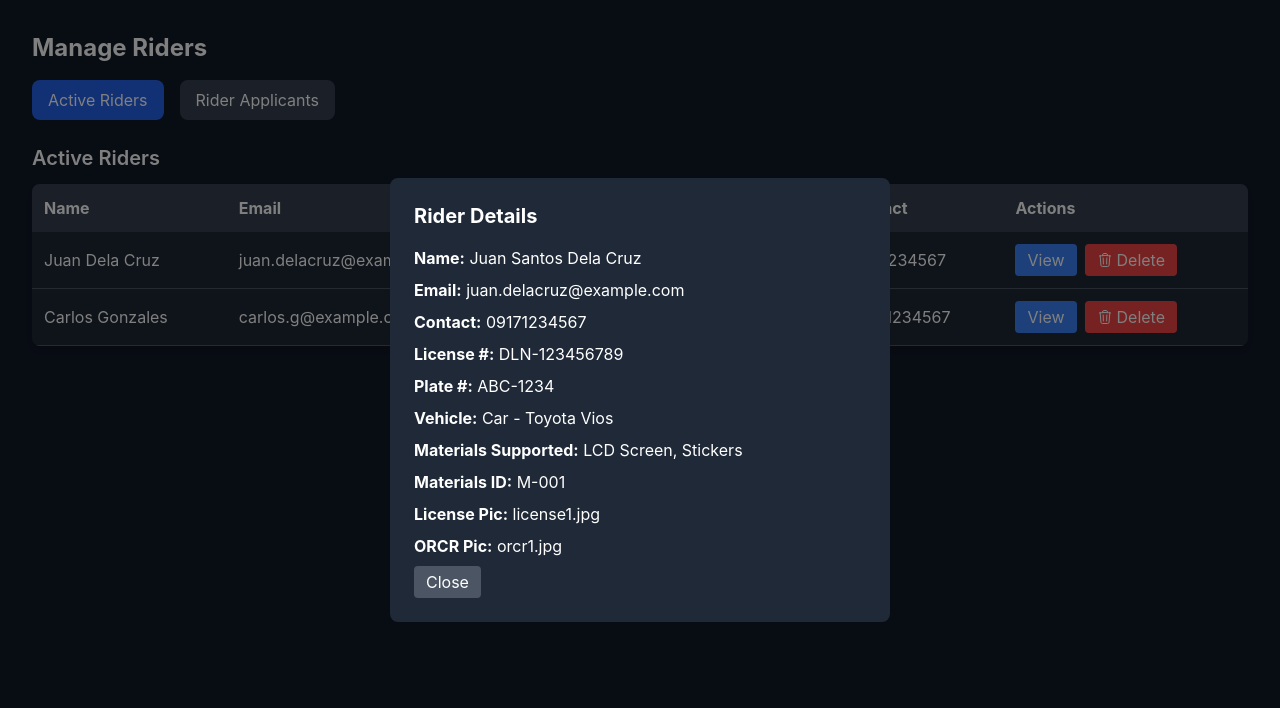
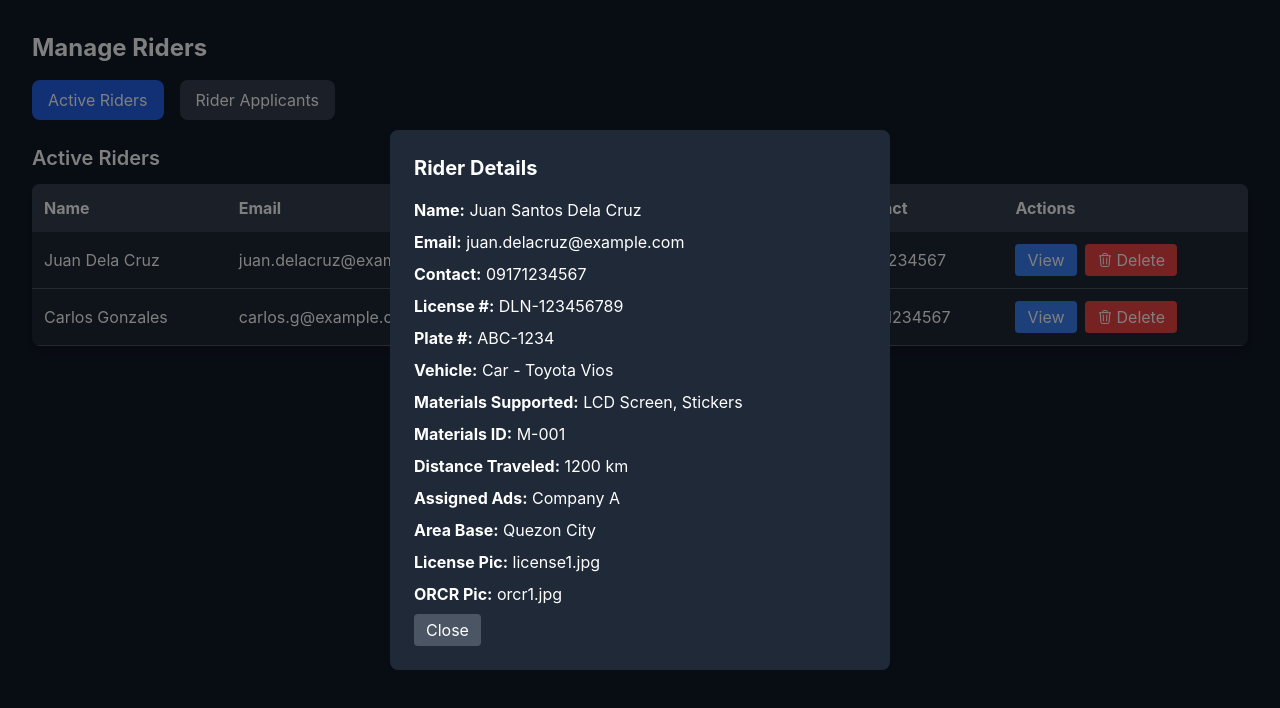
Before and after one commit to lracnaelg/Ads2Go-Client, a React (Create React App) app: page /admin/riders in a window 1280 px wide. Both pictures are taken after a click on the element "Juan Dela Cruz". Shown: the top 708 px of the page. Built offline with nearby package versions, Linux system fonts and the light colour scheme.

Commit message:
Added Rider Details (Admin Side)

```diff
--- a/package.json
+++ b/package.json
@@ -7,7 +7,6 @@
     "@heroicons/react": "^2.0.18",
     "@types/react": "^18.2.45",
     "@types/react-dom": "^18.2.18",
-    "cross-env": "^7.0.3",
     "graphql": "^16.11.0",
     "jwt-decode": "^4.0.0",
     "lucide-react": "^0.508.0",
@@ -48,6 +47,7 @@
     "@types/jwt-decode": "^3.1.0",
     "@types/node": "^20.10.5",
     "autoprefixer": "^10.4.16",
+    "cross-env": "^7.0.3",
     "postcss": "^8.4.32",
     "tailwindcss": "^3.4.0"
   },
--- a/src/pages/ADMIN/ManageRiders.tsx
+++ b/src/pages/ADMIN/ManageRiders.tsx
@@ -18,6 +18,9 @@ interface Rider {
   materialsSupported: string;
   materialsID: string;
   status: 'Active' | 'Applicant';
+  distanceTraveled: number;
+  assignedAds: string;
+  areaBase: string;
 }
 
 const mockRiders: Rider[] = [
@@ -38,6 +41,9 @@ const mockRiders: Rider[] = [
     materialsSupported: 'LCD Screen, Stickers',
     materialsID: 'M-001',
     status: 'Active',
+    distanceTraveled: 1200,
+    assignedAds: 'Company A',
+    areaBase: 'Quezon City',
   },
   {
     id: 'R2',
@@ -56,6 +62,9 @@ const mockRiders: Rider[] = [
     materialsSupported: 'Posters, LCD Screen',
     materialsID: 'M-002',
     status: 'Applicant',
+    distanceTraveled: 500,
+    assignedAds: 'Company B',
+    areaBase: 'Makati City',
   },
   {
     id: 'R3',
@@ -74,6 +83,9 @@ const mockRiders: Rider[] = [
     materialsSupported: 'LCD Screen',
     materialsID: 'M-003',
     status: 'Active',
+    distanceTraveled: 800,
+    assignedAds: 'Company C',
+    areaBase: 'Taguig City',
   },
 ];
 
@@ -156,7 +168,6 @@ const ManageRider: React.FC = () => {
     <div className="p-8 bg-gray-900 min-h-screen text-white">
       <h1 className="text-2xl font-bold mb-4">Manage Riders</h1>
 
-      {/* Navbar for Tabs */}
       <div className="mb-6 flex space-x-4">
         <button
           onClick={() => setActiveTab('active')}
@@ -172,7 +183,6 @@ const ManageRider: React.FC = () => {
         </button>
       </div>
 
-      {/* Render Table Based on Active Tab */}
       {activeTab === 'active' && renderRiderTable('Active Riders', activeRiders)}
       {activeTab === 'applicants' && renderRiderTable('Rider Applicants', applicants, true)}
 
@@ -188,6 +198,9 @@ const ManageRider: React.FC = () => {
             <p><strong>Vehicle:</strong> {selectedRider.vehicleType} - {selectedRider.vehicleModel}</p>
             <p><strong>Materials Supported:</strong> {selectedRider.materialsSupported}</p>
             <p><strong>Materials ID:</strong> {selectedRider.materialsID}</p>
+            <p><strong>Distance Traveled:</strong> {selectedRider.distanceTraveled} km</p>
+            <p><strong>Assigned Ads:</strong> {selectedRider.assignedAds}</p>
+            <p><strong>Area Base:</strong> {selectedRider.areaBase}</p>
             <p><strong>License Pic:</strong> {selectedRider.licensePicture}</p>
             <p><strong>ORCR Pic:</strong> {selectedRider.orcrPicture}</p>
 
```
Also changed, not shown: 1 other file (tests, documents, lock files or other folders).
